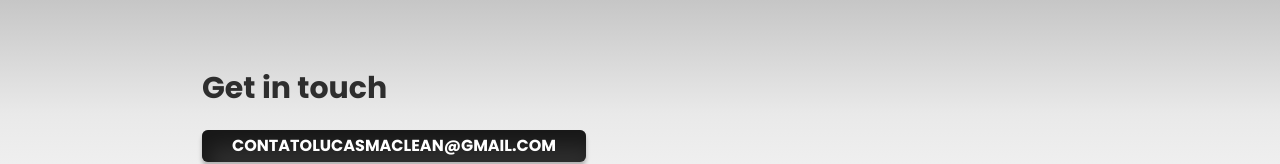
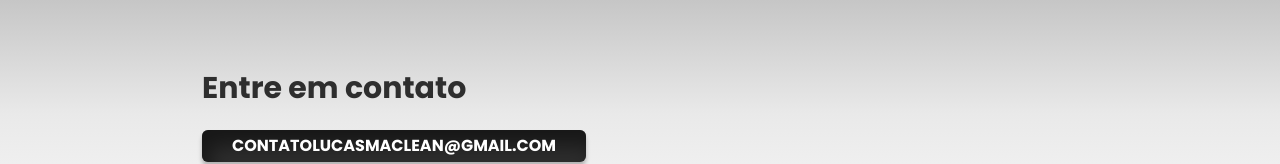
Before and after one commit to osmaclean/portfolioFront, a React (Vite) app: page / in a window 1280 px wide. Shown: the part 1934-2098 px from the top of the page. Built offline with nearby package versions, Linux system fonts and the light colour scheme; a web font is replaced by a local one.

Commit message:
fix: adjust img responsiveness

```diff
--- a/src/components/Footer/Footer.jsx
+++ b/src/components/Footer/Footer.jsx
@@ -11,7 +11,7 @@ export default function Footer() {
     >
       <div className="w-3/4">
         <h1 className="text-content text-3xl font-bold md-3:text-2xl sm:text-xl">
-          Get in touch
+          Entre em contato
         </h1>
         <span className="mt-6 flex items-center justify-center hover:animate-pulse font-bold gap-2 p-4 uppercase shadow-button text-white bg-content rounded-md w-96 md-3:w-80 sm:w-64 sm:text-xs sm-2:w-56 sm-2:text-[.65rem] md-3:text-sm antialiased h-6">
           contatolucasmaclean@gmail.com
--- a/src/components/Works/Works.jsx
+++ b/src/components/Works/Works.jsx
@@ -14,7 +14,7 @@ export default function Works({ data }) {
         {data.map((obj) => (
           <div
             key={obj.id}
-            className="w-96 md-3:w-72 md-5:w-64 sm:w-52 sm-1:w-44 flex flex-col items-center justify-center"
+            className="w-96 md-3:w-72 md-5:w-64 sm-1:w-56 flex flex-col items-center justify-center"
           >
             <figure>
               <img
@@ -35,7 +35,7 @@ export default function Works({ data }) {
               }}
               className="flex items-center justify-center hover:animate-pulse font-bold gap-2 p-4 uppercase shadow-button text-white bg-content rounded-md w-28 h-6"
             >
-              Project <img className="w-4 h-4" src={Blank} />
+              Projeto <img className="w-4 h-4" src={Blank} />
             </button>
           </div>
         ))}
```
